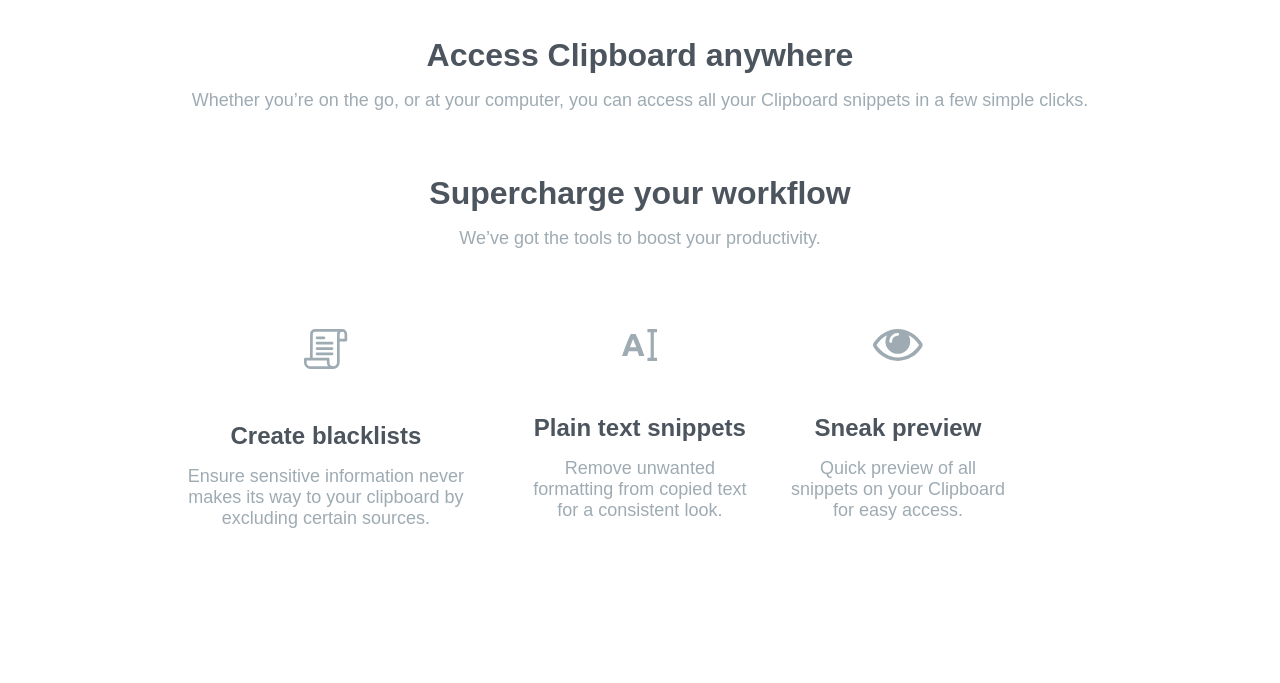
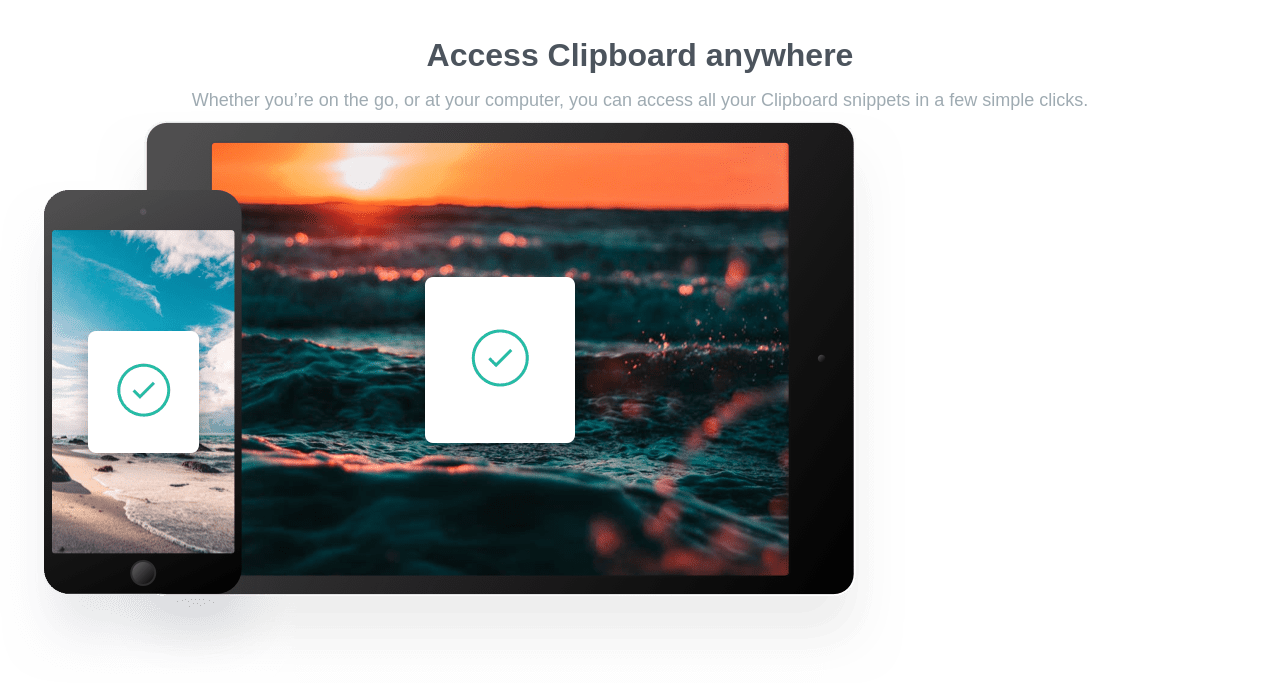
Before and after one commit to austin5141/clipboard-landing-page, a plain HTML site: page index.html in a window 1280 px wide. Shown: the part 1610-2293 px from the top of the page. Drawn offline with Linux system fonts and the light colour scheme; a web font is replaced by a local one.

Commit message:
Update index.html

```diff
--- a/index.html
+++ b/index.html
@@ -57,6 +57,11 @@
         <h2>Access Clipboard anywhere</h2>
         <p>Whether you’re on the go, or at your computer, you can access all your Clipboard snippets in a few simple clicks.</p>
       </div>
+
+      <div class="devices">
+        <img src="images/image-devices.png" alt="">
+      </div>
+
 
       <div class="text-block">
         <h2>Supercharge your workflow</h2>
```
